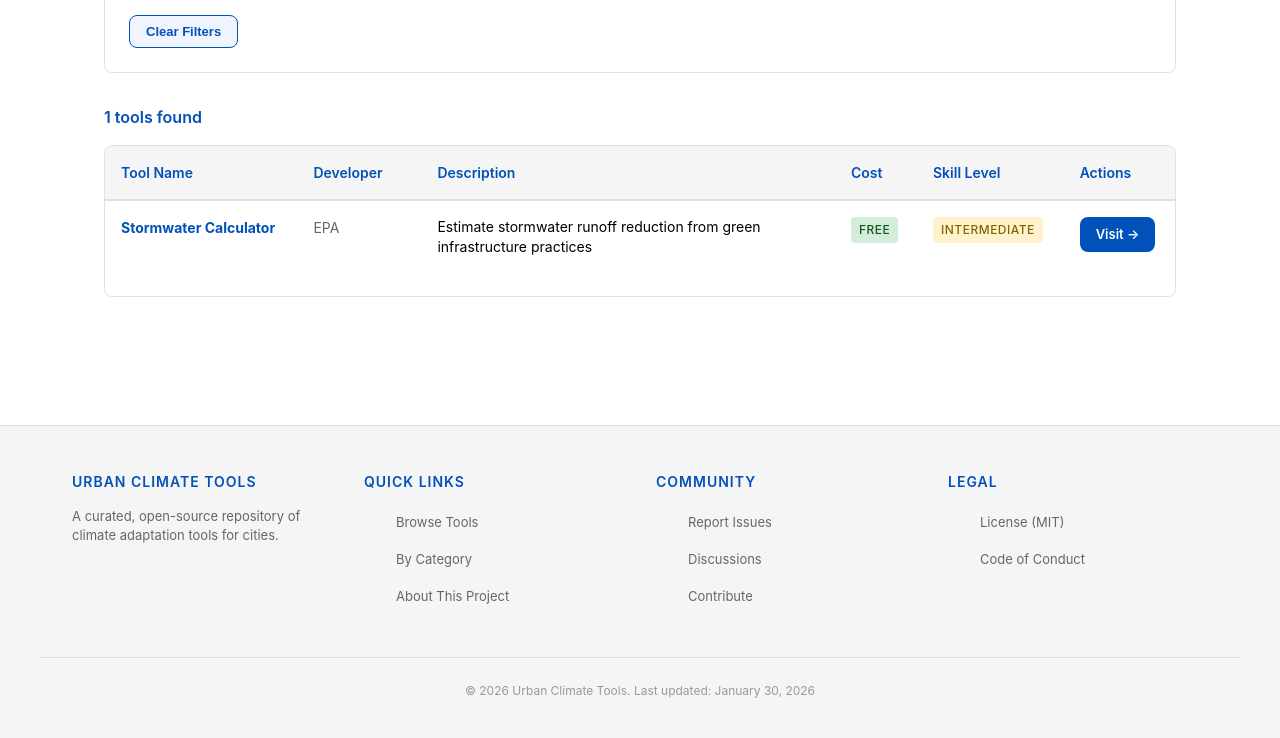
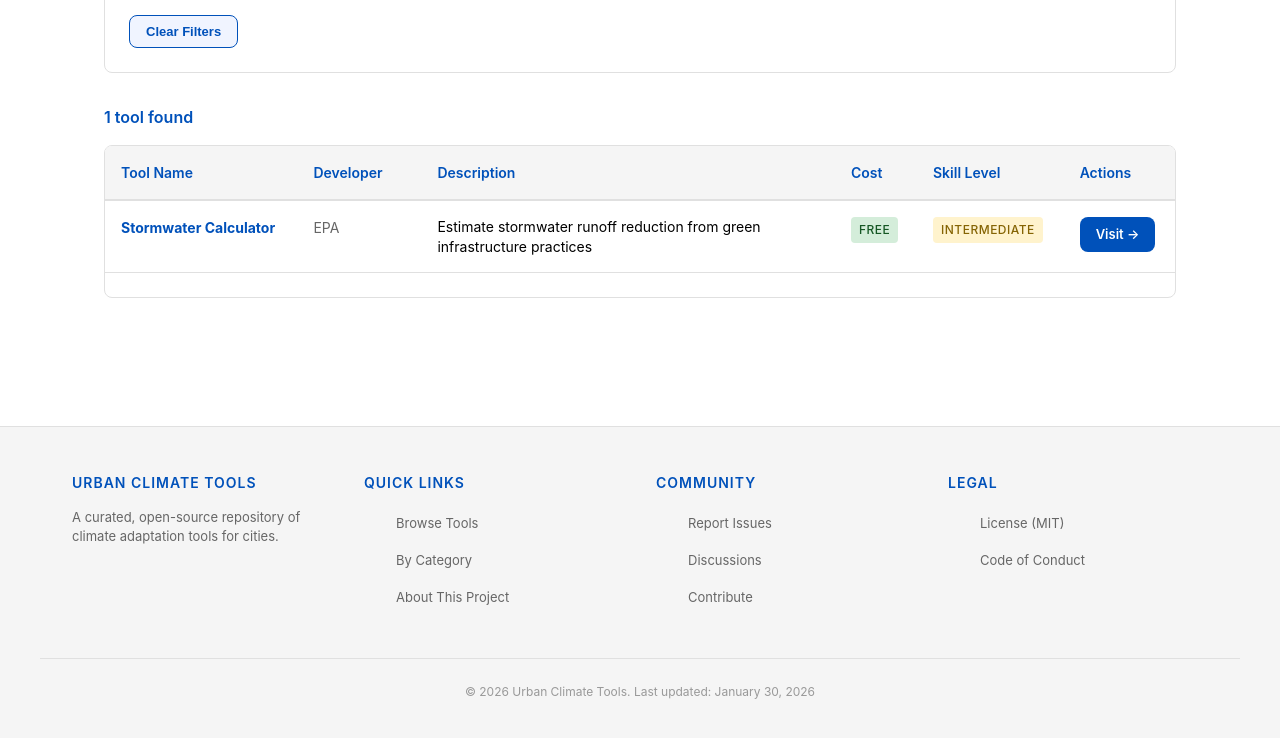
Before and after one commit to mk-ws-git/Urban-Climate-Tools, a Jekyll site: the page built from categories/flood.md, in a window 1280 px wide and 1221 px high. Shown: the part 480-1218 px from the top of the window. Built offline with Jekyll 4.4.1, drawn with Linux system fonts in a browser that asks for light colours; part of the change alters nothing that is shown.

Commit message:
Improve category layout with better UX and security
Co-authored-by: mk-ws-git <235080064+mk-ws-git@users.noreply.github.com>

```diff
--- a/_layouts/category.html
+++ b/_layouts/category.html
@@ -31,7 +31,7 @@ layout: default
         </div>
 
         <div class="tools-count">
-            <span id="toolCount"></span> tools found
+            <span id="toolCount"></span> <span id="toolLabel">tools</span> found
         </div>
 
         <div class="tools-table-container">
@@ -47,14 +47,8 @@ layout: default
                     </tr>
                 </thead>
                 <tbody id="toolsTableBody">
-                    {% assign filtered_tools = "" | split: "" %}
                     {% for tool in site.data.tools %}
                         {% if tool.categories contains page.category %}
-                            {% assign filtered_tools = filtered_tools | push: tool %}
-                        {% endif %}
-                    {% endfor %}
-
-                    {% for tool in filtered_tools %}
                     <tr class="tool-row"
                         data-cost="{{ tool.cost | downcase }}"
                         data-skill="{{ tool.skillLevel | downcase }}">
@@ -70,10 +64,16 @@ layout: default
                             <span class="badge badge-skill-{{ tool.skillLevel | downcase }}">{{ tool.skillLevel }}</span>
                         </td>
                         <td class="tool-actions">
-                            <a href="{{ tool.url }}" target="_blank" class="btn btn-primary btn-small">Visit →</a>
+                            <a href="{{ tool.url }}" target="_blank" rel="noopener noreferrer" class="btn btn-primary btn-small">Visit →</a>
                         </td>
                     </tr>
+                        {% endif %}
                     {% endfor %}
+                    <tr id="emptyState" class="empty-state hidden">
+                        <td colspan="6" style="text-align: center; padding: var(--spacing-xl); color: #666;">
+                            No tools match your selected filters. Try adjusting your criteria or <a href="#" id="clearFiltersLink" style="color: var(--primary-blue);">clear all filters</a>.
+                        </td>
+                    </tr>
                 </tbody>
             </table>
         </div>
@@ -258,6 +258,10 @@ layout: default
         display: none;
     }
 
+    .empty-state.hidden {
+        display: none;
+    }
+
     @media (max-width: 768px) {
         .tools-table {
             font-size: 13px;
@@ -284,15 +288,28 @@ layout: default
         const costFilters = document.querySelectorAll('.filter-cost');
         const skillFilters = document.querySelectorAll('.filter-skill');
         const clearButton = document.getElementById('clearFilters');
+        const clearFiltersLink = document.getElementById('clearFiltersLink');
         const toolRows = document.querySelectorAll('.tool-row');
         const toolCount = document.getElementById('toolCount');
+        const toolLabel = document.getElementById('toolLabel');
+        const emptyState = document.getElementById('emptyState');
 
         function updateToolCount() {
             const visibleRows = document.querySelectorAll('.tool-row:not(.hidden)');
-            toolCount.textContent = visibleRows.length;
+            const count = visibleRows.length;
+            toolCount.textContent = count;
+            toolLabel.textContent = count === 1 ? 'tool' : 'tools';
+
+            // Show/hide empty state
+            if (count === 0) {
+                emptyState.classList.remove('hidden');
+            } else {
+                emptyState.classList.add('hidden');
+            }
         }
 
         function filterTools() {
+            // Get selected filters
             const selectedCosts = Array.from(costFilters)
                 .filter(cb => cb.checked)
                 .map(cb => cb.value);
@@ -300,13 +317,17 @@ layout: default
                 .filter(cb => cb.checked)
                 .map(cb => cb.value);
 
+            // Filter logic: show row if it matches all active filter groups
             toolRows.forEach(row => {
                 const cost = row.dataset.cost;
                 const skill = row.dataset.skill;
 
+                // Cost filter: show if no cost filters selected OR cost matches any selected
                 const costMatch = selectedCosts.length === 0 || selectedCosts.includes(cost);
+                // Skill filter: show if no skill filters selected OR skill matches any selected
                 const skillMatch = selectedSkills.length === 0 || selectedSkills.includes(skill);
 
+                // Show row only if it matches both filter groups (AND logic between groups)
                 if (costMatch && skillMatch) {
                     row.classList.remove('hidden');
                 } else {
@@ -317,14 +338,22 @@ layout: default
             updateToolCount();
         }
 
-        costFilters.forEach(filter => filter.addEventListener('change', filterTools));
-        skillFilters.forEach(filter => filter.addEventListener('change', filterTools));
-
-        clearButton.addEventListener('click', function() {
+        function clearAllFilters() {
             costFilters.forEach(cb => cb.checked = false);
             skillFilters.forEach(cb => cb.checked = false);
             filterTools();
-        });
+        }
+
+        // Event listeners
+        costFilters.forEach(filter => filter.addEventListener('change', filterTools));
+        skillFilters.forEach(filter => filter.addEventListener('change', filterTools));
+        clearButton.addEventListener('click', clearAllFilters);
+        if (clearFiltersLink) {
+            clearFiltersLink.addEventListener('click', function(e) {
+                e.preventDefault();
+                clearAllFilters();
+            });
+        }
 
         // Initialize count
         updateToolCount();
```
